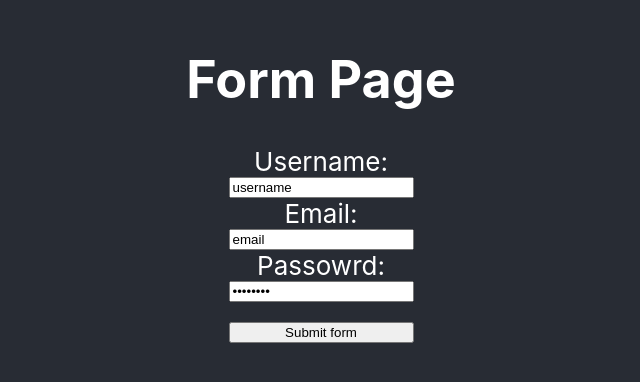
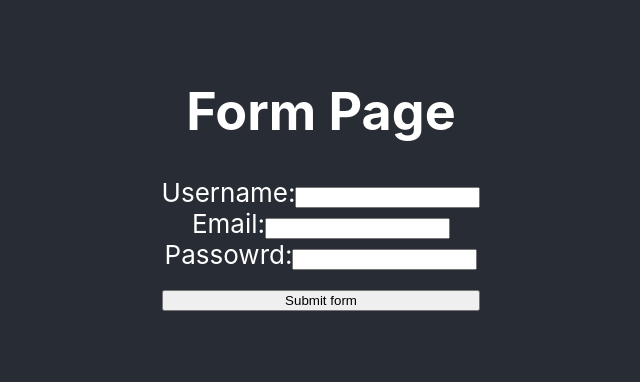
Before and after one commit to Mckennat33/form-practice, a React (Create React App) app: page / in a window 1280 px wide. Shown: the part 222-604 px from the top of the page, without its empty margins (319-959 px from the left). Built offline with nearby package versions, Linux system fonts and the light colour scheme.

Commit message:
init working form

```diff
--- a/src/Form.jsx
+++ b/src/Form.jsx
@@ -7,31 +7,45 @@ const Form = () => {
     const [ email, setEmail ] = useState('')
     const [ password, setPassword ] = useState('')
 
+const signUp = async (event) => {
+    event.preventDefault()
+    console.log(username, email, password)
+}
+
+
     return (
-        <>
+        <div>
             <h1>Form Page</h1>
-            <form action="" className='form-container'>
-                <label htmlFor="">Username: </label>
-                <input type="username"
+            <form className='form-container' onSubmit={signUp} >
+                <label htmlFor="username">
+                Username:
+                    <input
                         onChange={(e) => setUsername(e.target.value)}
-                    type='username'
-                    value='username'
+                        type='text'
+                        id='username'
                     />
-                <label htmlFor="email">Email: </label>
-                <input type="email"
+                 </label>
+
+                <label htmlFor="email">
+                Email:
+                    <input
                         onChange={(e) => setEmail(e.target.value)}
                         type='email'
-                    value='email'
+                        id='email'
                     />
-                <label htmlFor="password">Passowrd: </label>
-                <input type="password"
+                </label>
+
+                <label htmlFor="password">
+                Passowrd:
+                    <input
                         onChange={(e) => setPassword(e.target.value)}
                         type='password'
-                    value='password'
+                        id='password'
                     />
-                <button className='submit-bttn'>Submit form</button>
+                </label>
+                <button className='submit-bttn' type='submit'  >Submit form</button>
             </form>
-        </>
+        </div>
     )
 }
 
```
Lines whose indentation alone changed are shown as unchanged.
